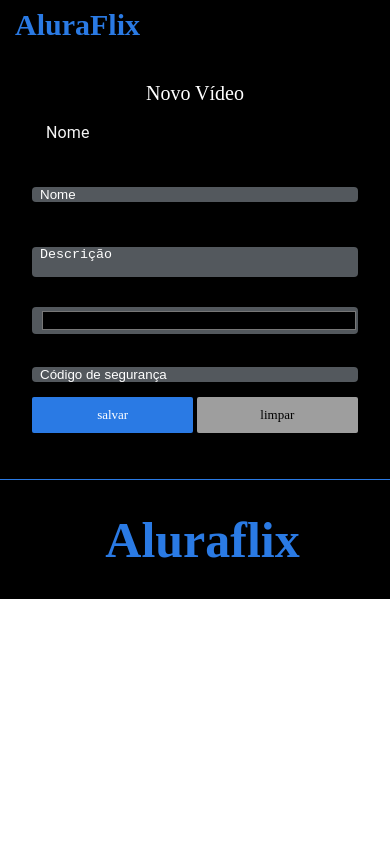
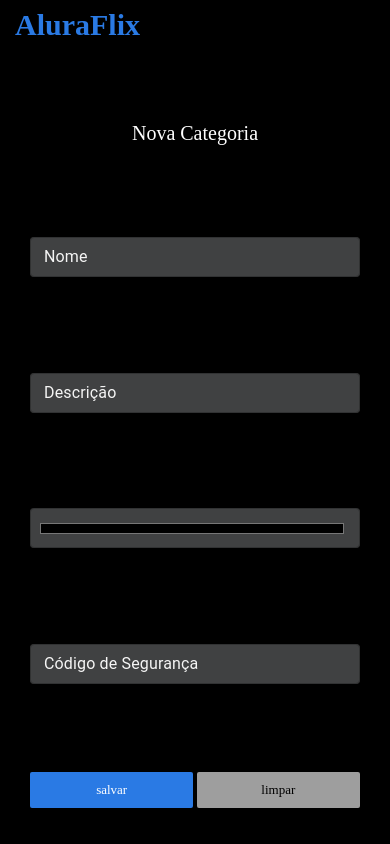
Before and after one commit to eldesonnascimento/desafio_aluraflix, a React (Create React App) app: page /novacategoria in a window 390 px wide. Shown: the top 844 px of the page. Built offline with nearby package versions, Linux system fonts and the light colour scheme.

Commit message:
fazendo as imagens ficarem de lado e responsivo

```diff
--- a/src/Components/CampoTexto/index.jsx
+++ b/src/Components/CampoTexto/index.jsx
@@ -4,14 +4,17 @@ import React from "react";
 function CampoTexto(props) {
   return (
     <>
-      <TextField
+    <div>
+       <TextField
         id="outlined-basic"
         label={props.label}
         margin="dense"
         variant="outlined"
         fullWidth
+        type={props.type}
       />
-      <div></div>
+    </div>
+
     </>
   );
 }
--- a/src/Páginas/Cadastro/CategoriaCadastro/index.jsx
+++ b/src/Páginas/Cadastro/CategoriaCadastro/index.jsx
@@ -11,13 +11,10 @@ const ContainerCadastro = styled.div`
   font-size: 10px;
   background-color: var(--cor-fundo);
   width: 100%;
-  padding: 32px;
-  height: 100%;
+  padding: 30px;
+  height: 100vh;
 
-  main {
-    margin-top: 50px;
-    margin-bottom: 50px;
-  }
+
 
   title {
     color: white;
@@ -28,56 +25,33 @@ const ContainerCadastro = styled.div`
   }
 
   label {
-    display: block;
     color: #f5f5f5;
+
   }
 
   input {
-    width: 100%;
-    display: flex;
-    flex-direction: column;
-  }
-
-  ul li {
-    height: 50px;
-    padding-top: 30px;
-    list-style: none;
-    padding-bottom: 30px;
-  }
-  ul li input {
-    background-color: #53585d;
+    background-color: #404142;
     color: white;
     border: none;
     padding-left: 8px;
     border-radius: 4px;
-    display: block;
+
   }
-  li input:nth-child(5) {
-    height: 153px;
+  input:focus{
+
+    color: #f5f5f5;
+    background-color: black;
+    border-radius: 6px;
+    padding-left:6px;
+    margin:5px;
   }
   input::placeholder {
     color: white;
   }
-  .descricao {
-    overflow: auto;
-    display: block;
-    border: none;
-    width: 100%;
-    border-radius: 4px;
-    color: white;
-    resize: none;
-    background-color: #53585d;
-    place-content: inherit;
-    box-sizing: border-box;
-  }
-  .descricao::placeholder {
-    color: white;
-    padding-left: 8px;
-  }
-  .codigo__seguranca {
-  }
+
+
 `;
-const ContainerBTNN = styled.div`
+const DivBTNCadastro = styled.div`
   display: flex;
   flex-direction: row;
   justify-content: space-around;
@@ -100,56 +74,37 @@ const ContainerBTNN = styled.div`
   }
   /* Estilos para telas maiores que 600px */
   @media (max-width: 300px) {
+    .container {
+      height: 37.3563232421875px;
+      width: 299px;
+    }
     a:nth-child(3) {
       display: none;
       position: absolute;
     }
-  }
-
-  /* Estilos para telas maiores que 960px */
-  @media (max-width: 960px) {
-    a:nth-child(3) {
-      position: absolute;
-      display: none;
-    }
-  }
-`;
+  }`
 function NovaCategoria() {
   return (
     <>
-      <Header/>
+      <Header />
       <main>
         <form>
           <div>
             <ContainerCadastro>
               <div>
-                <title>Novo Vídeo</title>
+                <title>Nova Categoria</title>
               </div>
-              <CampoTexto label="Nome"  />
-              <ul>
-                <li>
-                  <input placeholder="Nome"></input>
-                </li>
-                <li>
-                  <textarea
-                    className="descricao"
-                    type="text"
-                    placeholder="Descrição"
-                  ></textarea>
-                </li>
-                <li>
-                  <input type="color" />
-                </li>
-                <li>
-                  <input type="text" placeholder="Código de segurança" />
-                </li>
-              </ul>
+              <CampoTexto label="Nome" type={"text"} />
+              <CampoTexto label="Descrição" type={"text"}/>
+              <CampoTexto type={"color"} />
+              <CampoTexto label="Código de Segurança" type={"text"} />
+
               <nav>
-                <ContainerBTNN>
+                <DivBTNCadastro>
                   <Botao>salvar</Botao>
 
                   <Botao>limpar</Botao>
-                </ContainerBTNN>
+                </DivBTNCadastro>
               </nav>
             </ContainerCadastro>
           </div>
--- a/src/Páginas/Cadastro/VideoCadastro/index.jsx
+++ b/src/Páginas/Cadastro/VideoCadastro/index.jsx
@@ -121,7 +121,7 @@ export default function NovoVideo() {
               <CampoTexto label="Link do Vídeo" />
               <CampoTexto label="Link da imagem do Vídeo" />
               <CampoTexto label="Escolha uma Categoria" />
-              <CampoTexto label="Descrição" />
+              <CampoTexto label="Descrição"/>
               <CampoTexto
                 className="codigo__seguranca"
                 label="Código de Segurança"
--- a/src/Páginas/Inicio/index.jsx
+++ b/src/Páginas/Inicio/index.jsx
@@ -1,22 +1,38 @@
-import { Container } from "@material-ui/core";
 import Botao from "../../Components/Button";
 import Footer from "../../Components/Footer";
 import Header from "../../Components/Header";
-import styled from "styled-components"
+import styled from "styled-components";
+
 const ContainerVideo = styled.div`
-  main{
+  main {
     display: flex;
+
     flex-direction: row;
-
     flex-wrap: wrap;
     justify-content: center;
     background-color: black;
     width: 100%;
+    h2 {
+      color: white;
+
     }
-  div{
-    margin:32px 32px;
+  }
+  div {
+    margin: 12px 12px;
   }
 `;
+
+const Categoria1 = styled.div`
+  overflow-x: auto;
+  display: flex;
+  justify-content: flex-start;
+`;
+const Categoria2 = styled.div`
+  overflow-x: auto;
+  display: flex;
+  justify-content: flex-start;
+`;
+
 export default function Inicio() {
   return (
     <>
@@ -25,6 +41,10 @@ export default function Inicio() {
       </Header>
       <ContainerVideo>
         <main>
+          <div>
+            <h2>categoria 1</h2>
+          </div>
+          <Categoria1>
             <div>
               <img src="http://github.com/franciscocha.png" alt="alura" />
             </div>
@@ -43,12 +63,30 @@ export default function Inicio() {
             <div>
               <img src="http://github.com/franciscocha.png" alt="alura" />
             </div>
+          </Categoria1>
+          <div>
+            <h2>categoria 2</h2>
+          </div>
+          <Categoria2>
             <div>
               <img src="http://github.com/franciscocha.png" alt="alura" />
             </div>
             <div>
               <img src="http://github.com/franciscocha.png" alt="alura" />
             </div>
+            <div>
+              <img src="http://github.com/franciscocha.png" alt="alura" />
+            </div>
+            <div>
+              <img src="http://github.com/franciscocha.png" alt="alura" />
+            </div>
+            <div>
+              <img src="http://github.com/franciscocha.png" alt="alura" />
+            </div>
+            <div>
+              <img src="http://github.com/franciscocha.png" alt="alura" />
+            </div>
+          </Categoria2>
         </main>
       </ContainerVideo>
       <Footer />
```
Lines whose indentation alone changed are shown as unchanged.
